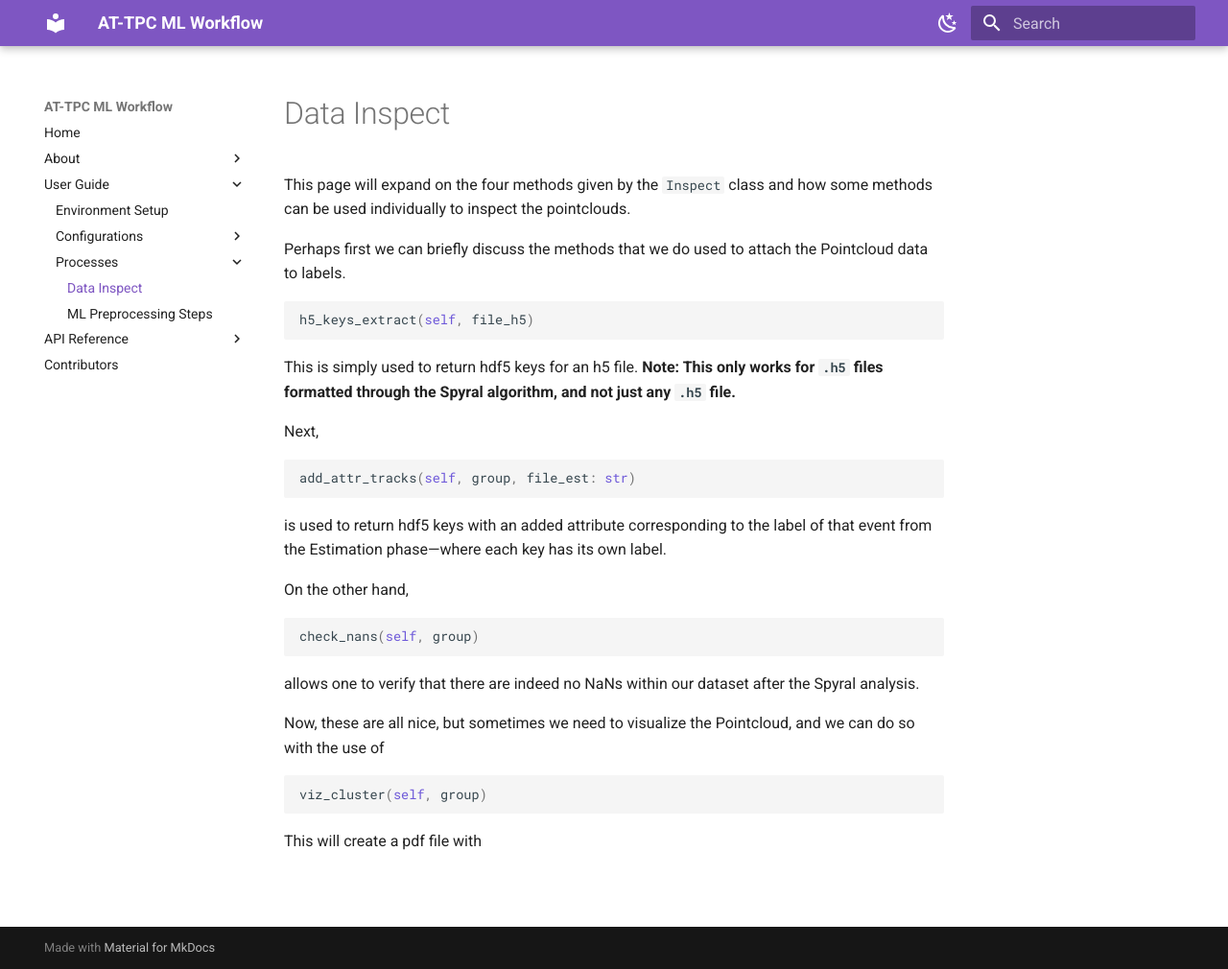
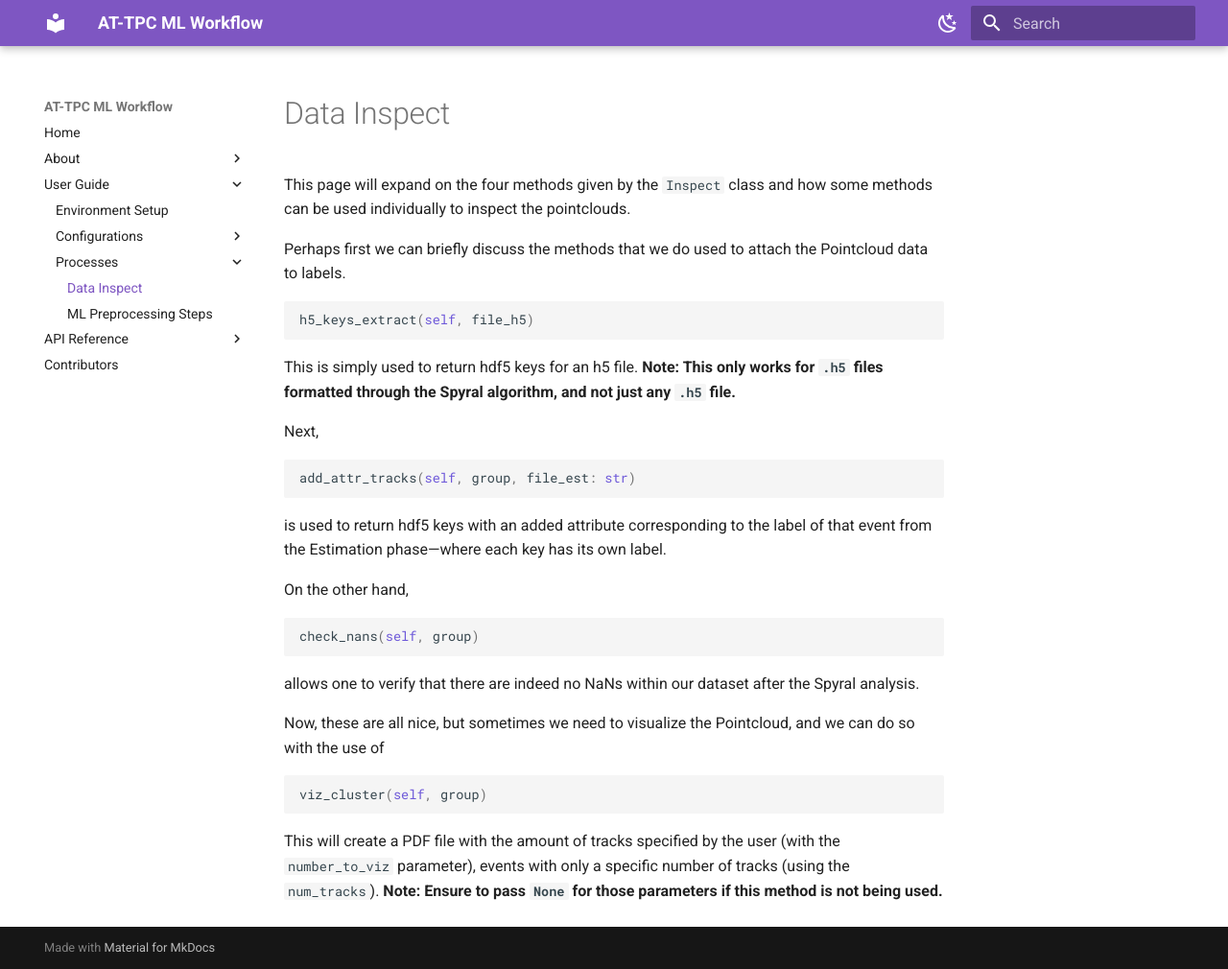
Before and after one commit to singhp99/AT-TPC_ML_workflow, an MkDocs documentation site: the page built from docs/setup/data_inspect_info.md, in a window 1280 px wide and 1010 px high. Shown: the whole window at 96% size. Built offline with MkDocs 1.6.1 and Material for MkDocs 9.7.7, drawn with Linux system fonts in a browser that asks for light colours.

Commit message:
09122025 adding to documentation

````diff
--- a/docs/setup/data_inspect_info.md
+++ b/docs/setup/data_inspect_info.md
@@ -26,4 +26,4 @@ Now, these are all nice, but sometimes we need to visualize the Pointcloud, and
 ```python
 viz_cluster(self, group)
 ```
-This will create a pdf file with
+This will create a PDF file with the amount of tracks specified by the user (with the `number_to_viz` parameter), events with only a specific number of tracks (using the `num_tracks`). **Note: Ensure to pass `None` for those parameters if this method is not being used.**
````
Also changed, not shown: docs/setup/ml_preprocess_info.md (+22 -0 lines).
